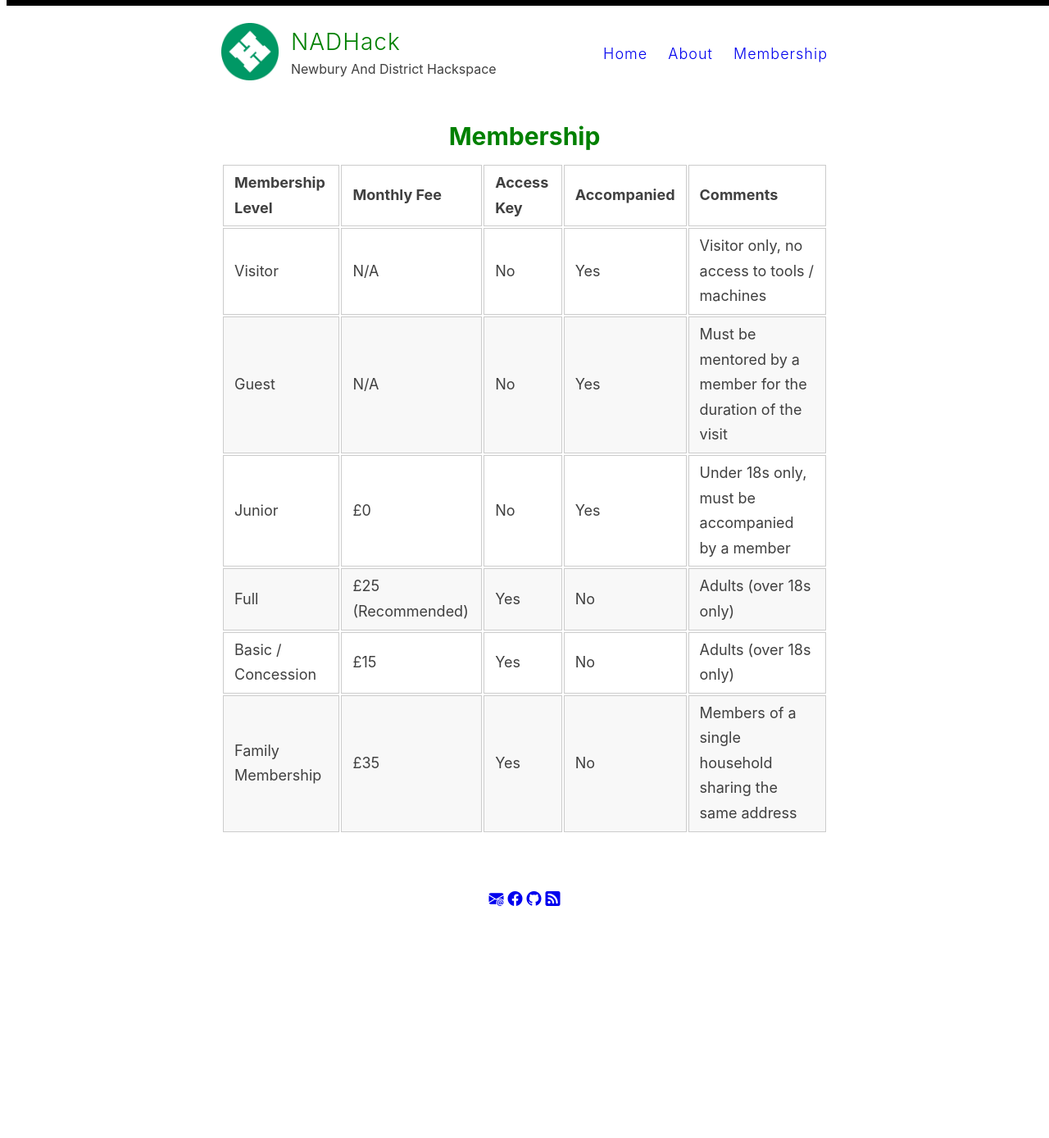
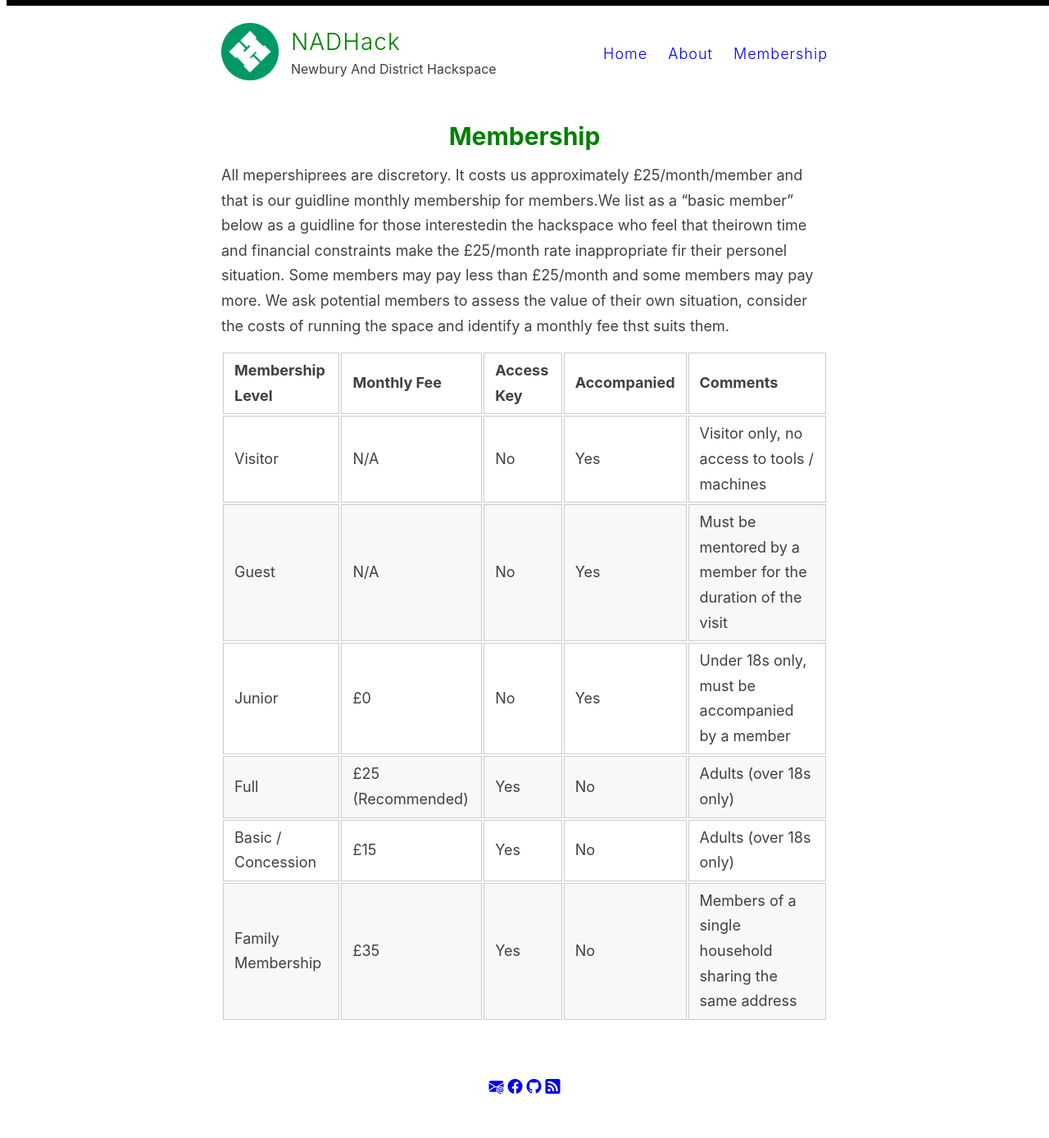
Before and after one commit to nadhack/nhsite, a Jekyll site: the page built from _pages/membership.md, in a window 1280 px wide. Shown: the whole page at 82% size. Built offline with Jekyll 4.4.1, drawn with Linux system fonts in a browser that asks for light colours; before the commit the page ends 1159 px from its top, so only the background shows below that.

Commit message:
Add membership details paragraph

```diff
--- a/_pages/membership.md
+++ b/_pages/membership.md
@@ -3,6 +3,9 @@ layout: page
 title: Membership
 permalink: /membership/
 ---
+
+
+All mepershiprees are discretory. It costs us approximately £25/month/member and that is our guidline monthly membership for members.We list as a "basic member" below as a guidline for those interestedin the hackspace who feel that theirown time and financial constraints make the £25/month rate inappropriate fir their personel situation. Some members may pay less than £25/month and some members may pay more. We ask potential members to assess the value of their own situation, consider the costs of running the space and identify a monthly fee thst suits them.
 
 | Membership Level | Monthly Fee | Access Key | Accompanied | Comments |
 | --- | --- | --- | --- | --- |
```
